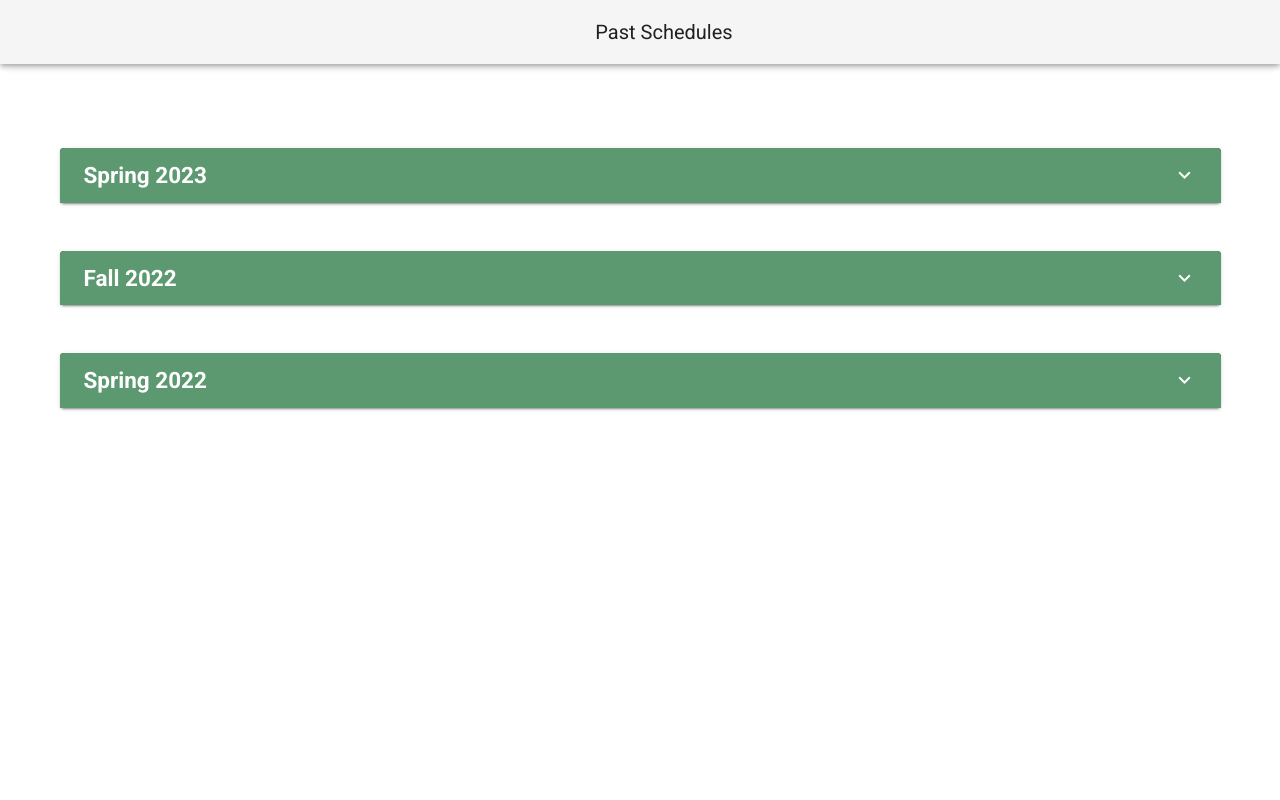
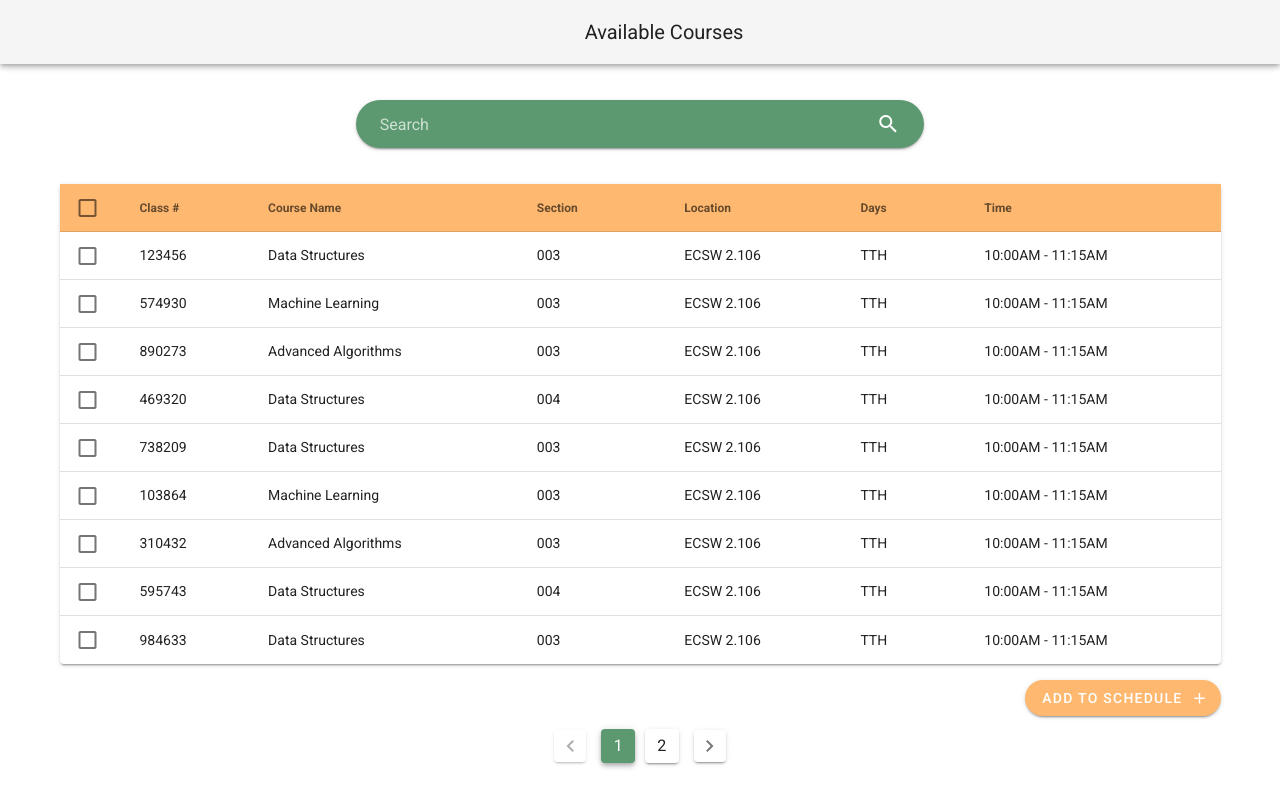
Before and after one commit to palak-bhargava/InstructorScheduler, a Vue app in the folder vue-client/: page / in a window 1280 px wide. Built offline with nearby package versions, Linux system fonts and the light colour scheme.

Commit message:
finsihed available courses page with hardcoded data

```diff
--- a/vue-client/src/App.vue
+++ b/vue-client/src/App.vue
@@ -1,19 +1,19 @@
 <template>
   <v-app>
     <v-main>
-      <PastSchedules/>
+      <AvailableCourses/>
     </v-main>
   </v-app>
 </template>
 
 <script>
-import PastSchedules from './views/PastSchedules';
+import AvailableCourses from './views/AvailableCourses';
 
 export default {
   name: 'App',
 
   components: {
-    PastSchedules,
+    AvailableCourses,
   },
 
   data: () => ({
--- /dev/null
+++ b/vue-client/src/views/AvailableCourses.vue
@@ -0,0 +1,256 @@
+<template>
+  <v-container>
+     <v-container class="pa-0">
+      <v-app-bar
+        app
+        color="f5f5f5"
+      >
+        <div class="d-flex align-center justify-center" style="width: 100%">
+          <v-img
+            class="shrink mr-2"
+            contain
+            :src="require('../assets/IS-logo.png')"
+            transition="scale-transition"
+            width="40"
+          />
+         <v-toolbar-title class="flex text-center">
+          Available Courses
+          </v-toolbar-title>
+        </div>
+        <v-spacer></v-spacer>
+      </v-app-bar>
+    </v-container>
+    <br>
+
+    <v-row>
+      <v-col cols="3">
+      </v-col>
+      <v-col cols="6">
+        <v-text-field
+            v-model="search"
+            append-icon="mdi-magnify"
+            label="Search"
+            rounded
+            hide-details
+            solo
+            background-color="#5C9970"
+            dark
+        ></v-text-field>
+      </v-col>
+    </v-row>
+    <br>
+
+    <v-data-table
+      v-model="selected"
+      :headers="headers"
+      :items="available_classes"
+      :single-select="singleSelect"
+      :search="search"
+      :page.sync="page"
+      :items-per-page=9
+      hide-default-footer
+      item-key="number"
+      show-select
+      class="elevation-2 mt-3"
+      @page-count="pageCount = $event"
+    >
+    </v-data-table>
+
+    <v-row>
+      <v-col
+        cols="5"
+        md="5"
+        class="ml-md-auto"
+        align=right
+      >
+        <v-btn
+          color="#FFB86F"
+          elevation="2"
+          rounded
+          dark
+          class="ml-7 mt-4"
+        >
+          Add To Schedule
+          <v-icon right>
+            mdi-plus
+          </v-icon>
+        </v-btn>
+      </v-col>
+    </v-row>
+
+    <div class="text-center pt-2">
+        <v-pagination
+          v-model="page"
+          :length="pageCount"
+          color="#5C9970"
+        ></v-pagination>
+    </div>
+  </v-container>
+</template>
+
+<script>
+
+  export default {
+    name: 'AvailableCourses',
+
+    data () {
+      return {
+        page: 1,
+        pageCount: 0,
+        itemsPerPage: 9,
+        search: '',
+        singleSelect: false,
+        selected: [],
+        headers: [
+          {
+            text: 'Class #',
+            align: 'start',
+            sortable: false,
+            value: 'number',
+          },
+          { text: 'Course Name', value: 'name' },
+          { text: 'Section', value: 'section' },
+          { text: 'Location', value: 'location' },
+          { text: 'Days', value: 'days' },
+          { text: 'Time', value: 'time' },
+        ],
+        available_classes: [
+          {
+            number: 123456,
+            name: 'Data Structures',
+            section: '003',
+            location: 'ECSW 2.106',
+            days: 'TTH',
+            time: '10:00AM - 11:15AM',
+          },
+          {
+            number: 574930,
+            name: 'Machine Learning',
+            section: '003',
+            location: 'ECSW 2.106',
+            days: 'TTH',
+            time: '10:00AM - 11:15AM',
+          },
+          {
+            number: 890273,
+            name: 'Advanced Algorithms',
+            section: '003',
+            location: 'ECSW 2.106',
+            days: 'TTH',
+            time: '10:00AM - 11:15AM',
+          },
+          {
+            number: 469320,
+            name: 'Data Structures',
+            section: '004',
+            location: 'ECSW 2.106',
+            days: 'TTH',
+            time: '10:00AM - 11:15AM',
+          },
+          {
+            number: 738209,
+            name: 'Data Structures',
+            section: '003',
+            location: 'ECSW 2.106',
+            days: 'TTH',
+            time: '10:00AM - 11:15AM',
+          },
+          {
+            number: 103864,
+            name: 'Machine Learning',
+            section: '003',
+            location: 'ECSW 2.106',
+            days: 'TTH',
+            time: '10:00AM - 11:15AM',
+          },
+          {
+            number: 310432,
+            name: 'Advanced Algorithms',
+            section: '003',
+            location: 'ECSW 2.106',
+            days: 'TTH',
+            time: '10:00AM - 11:15AM',
+          },
+          {
+            number: 595743,
+            name: 'Data Structures',
+            section: '004',
+            location: 'ECSW 2.106',
+            days: 'TTH',
+            time: '10:00AM - 11:15AM',
+          },
+          {
+            number: 984633,
+            name: 'Data Structures',
+            section: '003',
+            location: 'ECSW 2.106',
+            days: 'TTH',
+            time: '10:00AM - 11:15AM',
+          },
+          {
+            number: 464839,
+            name: 'Machine Learning',
+            section: '003',
+            location: 'ECSW 2.106',
+            days: 'TTH',
+            time: '10:00AM - 11:15AM',
+          },
+          {
+            number: 203474,
+            name: 'Advanced Algorithms',
+            section: '003',
+            location: 'ECSW 2.106',
+            days: 'TTH',
+            time: '10:00AM - 11:15AM',
+          },
+          {
+            number: 230432,
+            name: 'Data Structures',
+            section: '004',
+            location: 'ECSW 2.106',
+            days: 'TTH',
+            time: '10:00AM - 11:15AM',
+          },
+          {
+            number: 658494,
+            name: 'Data Structures',
+            section: '003',
+            location: 'ECSW 2.106',
+            days: 'TTH',
+            time: '10:00AM - 11:15AM',
+          },
+          {
+            number: 134556,
+            name: 'Machine Learning',
+            section: '003',
+            location: 'ECSW 2.106',
+            days: 'TTH',
+            time: '10:00AM - 11:15AM',
+          },
+          {
+            number: 122334,
+            name: 'Advanced Algorithms',
+            section: '003',
+            location: 'ECSW 2.106',
+            days: 'TTH',
+            time: '10:00AM - 11:15AM',
+          },
+          {
+            number: 111111,
+            name: 'Data Structures',
+            section: '004',
+            location: 'ECSW 2.106',
+            days: 'TTH',
+            time: '10:00AM - 11:15AM',
+          },
+        ],
+      }
+    },
+  }
+</script>
+
+<style>
+.v-data-table-header {
+  background-color: #ffb86f !important;
+}
+</style>
--- a/vue-client/src/views/PastSchedules.vue
+++ /dev/null
@@ -1,98 +0,0 @@
-<template>
-  <v-container>
-     <v-container class="pa-0">
-    <v-app-bar
-        app
-        color="f5f5f5"
-      >
-        <div class="d-flex align-center justify-center" style="width: 100%">
-          <v-img
-            class="shrink mr-2"
-            contain
-            :src="require('../assets/IS-logo.png')"
-            transition="scale-transition"
-            width="40"
-          />
-         <v-toolbar-title class="flex text-center">
-          Past Schedules
-          </v-toolbar-title>
-        </div>
-        <v-spacer></v-spacer>
-      </v-app-bar>
-  </v-container>
-    <br><br><br>
-
-    <v-expansion-panels
-        dark
-        rounded=30
-    >
-    <v-expansion-panel
-        rounded
-    >
-      <v-expansion-panel-header
-        color="#5C9970"
-        rounded
-      >
-        <h2>Spring 2023</h2>
-      </v-expansion-panel-header>
-      <v-expansion-panel-content
-        color="#5C9970"
-        rounded
-      >
-        insert calendar here
-      </v-expansion-panel-content>
-    </v-expansion-panel>
-  </v-expansion-panels>
-
-  <br><br>
-  <v-expansion-panels
-    dark
-  >
-    <v-expansion-panel>
-      <v-expansion-panel-header
-        color="#5C9970"
-      >
-        <h2>Fall 2022</h2>
-      </v-expansion-panel-header>
-      <v-expansion-panel-content
-        color="#5C9970"
-      >
-        Lorem ipsum dolor sit amet, consectetur adipiscing elit, sed do eiusmod tempor incididunt ut labore et dolore magna aliqua. Ut enim ad minim veniam, quis nostrud exercitation ullamco laboris nisi ut aliquip ex ea commodo consequat.
-      </v-expansion-panel-content>
-    </v-expansion-panel>
-  </v-expansion-panels>
-
-  <br><br>
-  <v-expansion-panels
-    dark
-  >
-    <v-expansion-panel>
-      <v-expansion-panel-header
-        color="#5C9970"
-      >
-        <h2>Spring 2022</h2>
-      </v-expansion-panel-header>
-      <v-expansion-panel-content
-        color="#5C9970"
-      >
-        Lorem ipsum dolor sit amet, consectetur adipiscing elit, sed do eiusmod tempor incididunt ut labore et dolore magna aliqua. Ut enim ad minim veniam, quis nostrud exercitation ullamco laboris nisi ut aliquip ex ea commodo consequat.
-      </v-expansion-panel-content>
-    </v-expansion-panel>
-  </v-expansion-panels>
-
-  </v-container>
-</template>
-
-<script>
-
-  export default {
-    name: 'PastSchedules',
-
-    data: () => ({
-
-    }),
-  }
-</script>
-
-<style>
-</style>
```
